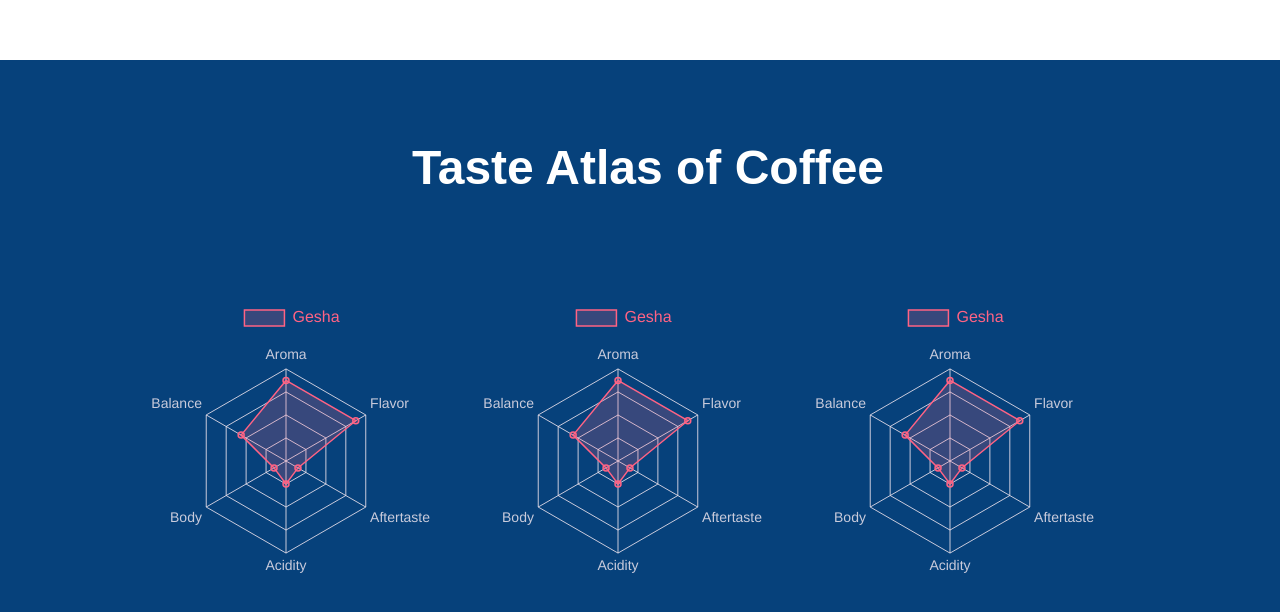
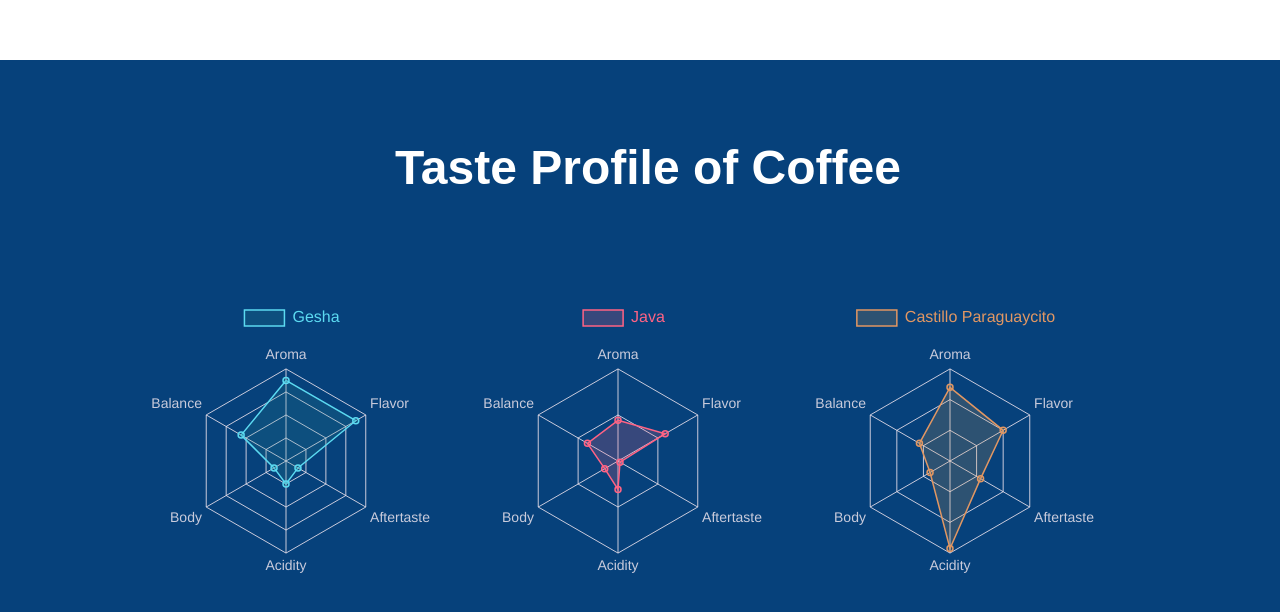
Before and after one commit to com-480-data-visualization/coffee_BEaN, a React (Create React App) app in the folder website/: page /#/ in a window 1280 px wide. Shown: the part 1812-2424 px from the top of the page. Built offline with nearby package versions, Linux system fonts and the light colour scheme.

Commit message:
3 example taste radar chart

```diff
--- a/website/src/sections/Graph2.js
+++ b/website/src/sections/Graph2.js
@@ -5,16 +5,31 @@ import {RadarChart} from "./components/RadarChart";
 const Graph2 = () => {
   return (
     <div className='graph2' id='graph2'>
-      <h1>{"Taste Atlas of Coffee"}</h1>
+      <h1>{"Taste Profile of Coffee"}</h1>
         <div className='main-radar'>
             <div className='col-1'>
-                <RadarChart/>
+                <RadarChart
+                    label="Gesha"
+                    data={[8.5, 8.5, 7.92, 8.0, 7.92, 8.25]}
+                    backgroundColor={'rgba(45,137,141,0.2)'}
+                    borderColor={'rgb(92,218,241)'}
+                />
             </div>
             <div className='col-2'>
-                <RadarChart/>
+                <RadarChart
+                    label="Java"
+                    data={[7.776667, 7.836667,7.610000,7.723333,7.666667,7.753333]}
+                    backgroundColor={'rgba(255, 99, 132, 0.2)'}
+                    borderColor={'rgba(255, 99, 132, 1)'}
+                />
             </div>
             <div className='col-3'>
-                <RadarChart/>
+                <RadarChart
+                    label="Castillo Paraguaycito"
+                    data={[8.080000,	8.000000,	7.830000,	8.170000,	7.750000,	7.830000]}
+                    backgroundColor={'rgba(206,149,83,0.2)'}
+                    borderColor={'rgb(225,151,99)'}
+                />
             </div>
         </div>
 
--- a/website/src/sections/components/RadarChart.js
+++ b/website/src/sections/components/RadarChart.js
@@ -29,15 +29,15 @@ Available categories:
     Balance: Balance refers to how well the different flavor components of the coffee work together.
 
  */
-export function RadarChart() {
+export function RadarChart(props) {
     const data = {
         labels: ["Aroma", "Flavor", "Aftertaste", "Acidity", "Body", "Balance"],
         datasets: [
             {
-                label: "Gesha",
-                data: [8.5, 8.5, 7.92, 8.0, 7.92, 8.25],
-                backgroundColor: 'rgba(255, 99, 132, 0.2)',
-                borderColor: 'rgba(255, 99, 132, 1)',
+                label: props.label,
+                data: props.data,
+                backgroundColor: props.backgroundColor,
+                borderColor: props.borderColor,
                 borderWidth: 1.5,
             }
         ]
@@ -46,7 +46,7 @@ export function RadarChart() {
         plugins: {
             legend: {
                 labels: {
-                    color: 'rgba(255, 99, 132, 1)',
+                    color: props.borderColor,
                     font: {
                         size: 16
                     }
```
